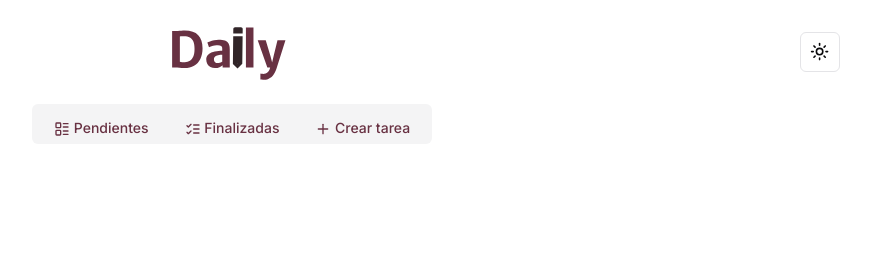
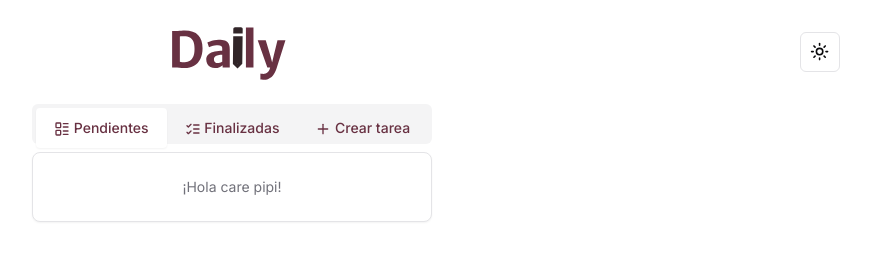
Before and after one commit to AndrxsXs/daily-frontend, a Next.js app: page /dashboard in a window 1280 px wide. Shown: the top 272 px of the page, without its empty margins (408-1279 px from the left). Built offline with nearby package versions, Linux system fonts and the light colour scheme; no server answers; sample sign-in values are in the browser's storage.

Commit message:
feat: Add lazy loading for images in dashboard page

```diff
--- a/src/app/dashboard/page.jsx
+++ b/src/app/dashboard/page.jsx
@@ -1,4 +1,8 @@
+"use client";
+
 import { Button } from "@/components/ui/button";
+
+import { useSession } from "next-auth/react";
 import {
   Card,
   CardContent,
@@ -10,18 +14,29 @@ import {
 import { Input } from "@/components/ui/input";
 import { Label } from "@/components/ui/label";
 import { Tabs, TabsContent, TabsList, TabsTrigger } from "@/components/ui/tabs";
-import { CircleHelp } from "lucide-react";
 import { LayoutList } from "lucide-react";
 import { ListChecks } from "lucide-react";
 import { Plus } from "lucide-react";
 import { Textarea } from "@/components/ui/textarea";
+import { redirect } from "next/navigation";
 
 export default function Page() {
+  const { data: session, status } = useSession();
+
+  if (status === "loading") {
+    return <p>Loading...</p>;
+  }
+
+  if (status === "unauthenticated") {
+    redirect("/start");
+    return <p>Acceso denegado</p>;
+  }
+
   return (
     <div className="grid justify-center">
-      <Tabs defaultValue="account" className="w-[400px] ">
+      <Tabs defaultValue="pending" className="w-[400px] ">
         <TabsList className="grid w-full grid-cols-3">
-          <TabsTrigger value="earring">
+          <TabsTrigger value="pending">
             <span className="px-2 py-1 rounded transition-all duration-300 text-[#683142] hover:bg-white hover:shadow-md">
               <LayoutList className="inline h-4 w-4" /> Pendientes
             </span>
@@ -37,7 +52,7 @@ export default function Page() {
             </span>
           </TabsTrigger>
         </TabsList>
-        <TabsContent value="earring">
+        <TabsContent value="pending">
           <Card>
             <CardHeader>
               <CardDescription className="text-center">
```
